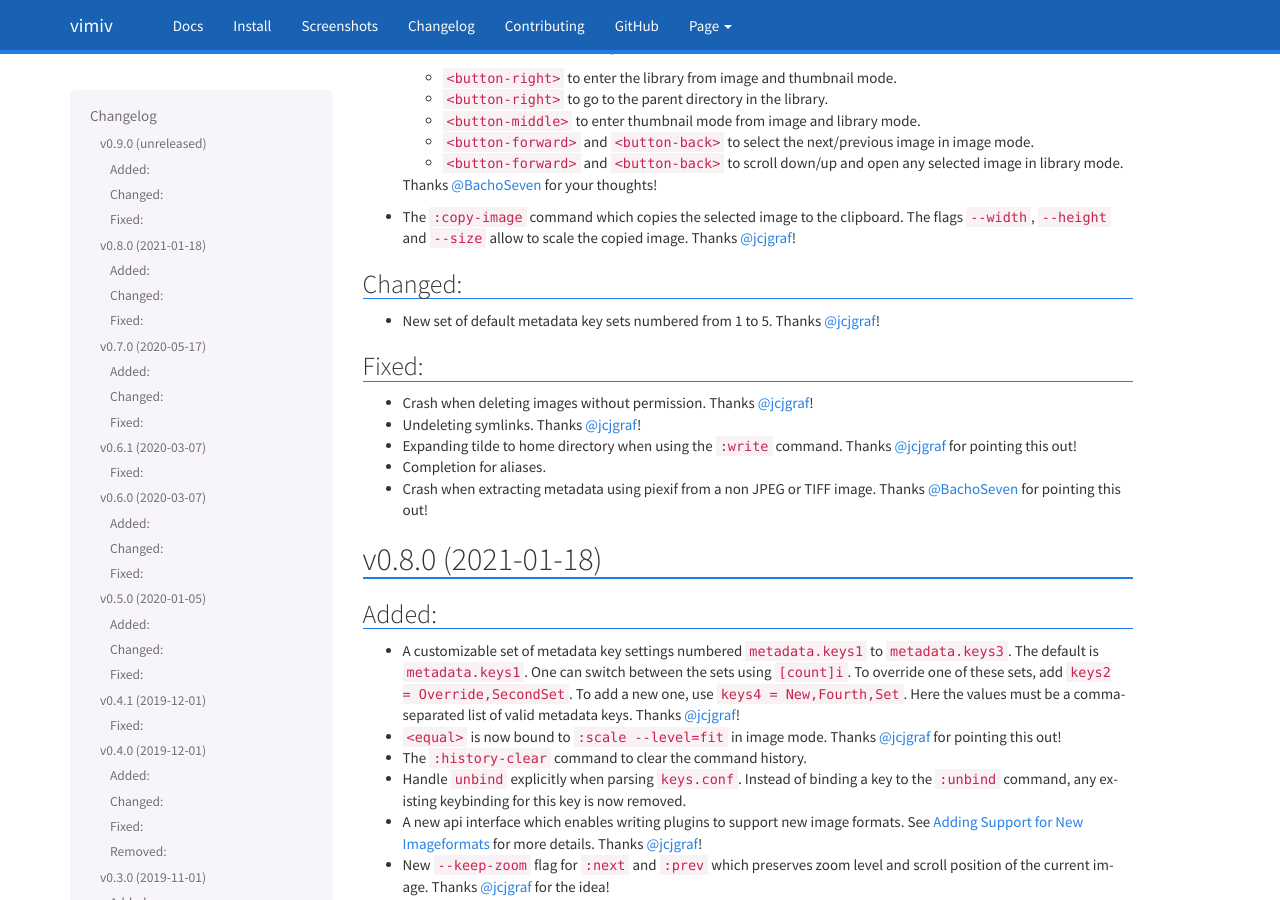
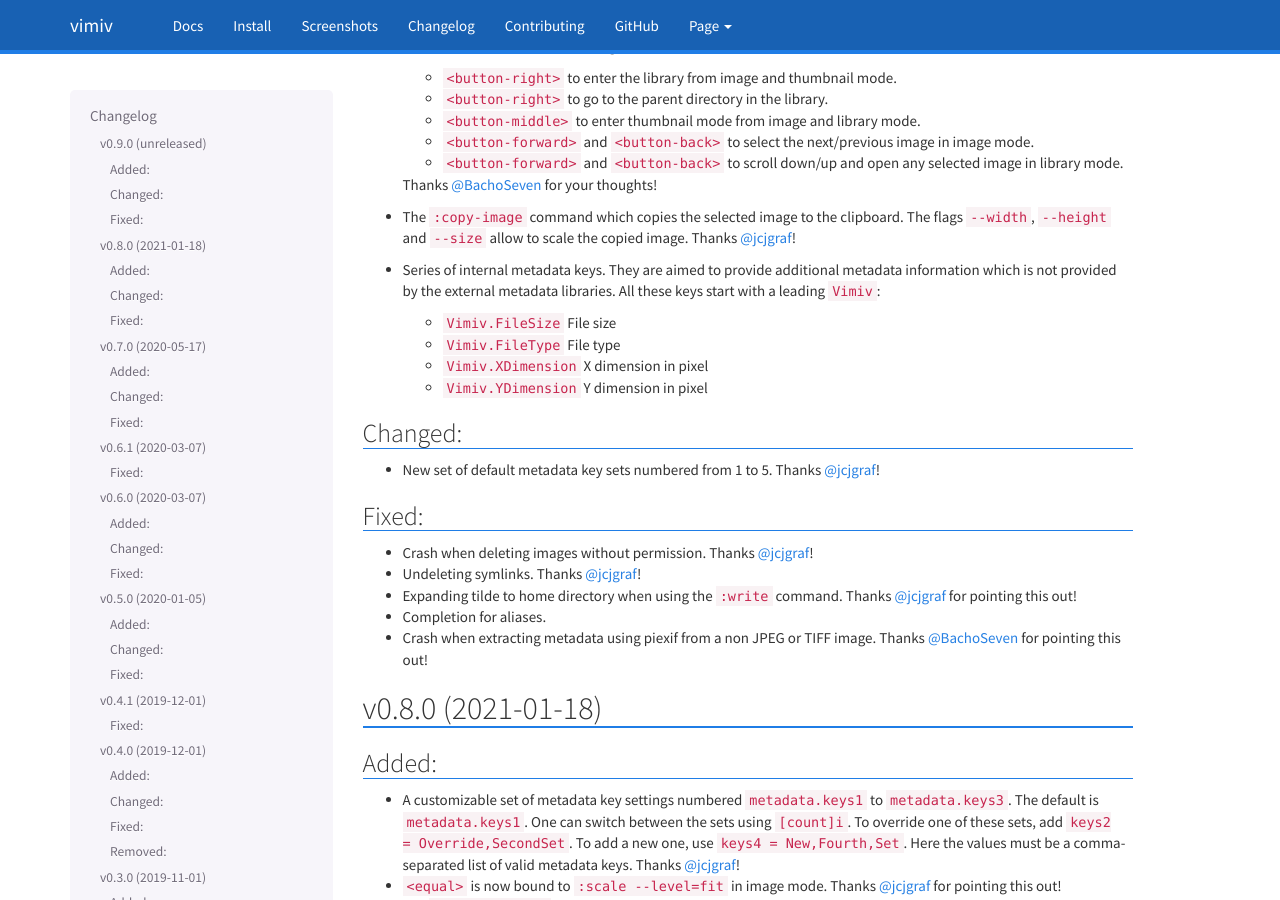
Before and after one commit to karlch/vimiv-qt, a Sphinx documentation site: the page built from docs/changelog.rst, in a window 1280 px wide and 900 px high, scrolled down 522 px. Built offline with Sphinx 7.4.7, drawn with Linux system fonts in a browser that asks for light colours.

Commit message:
UPDATE: changelog to reflect changes of this PR

```diff
--- a/docs/changelog.rst
+++ b/docs/changelog.rst
@@ -39,6 +39,15 @@
 * The ``:copy-image`` command which copies the selected image to the clipboard. The
   flags ``--width``, ``--height`` and ``--size`` allow to scale the copied image.
   Thanks `@jcjgraf`_!
+* Series of internal metadata keys. They are aimed to provide additional metadata
+  information which is not provided by the external metadata libraries. All these keys
+  start with a leading ``Vimiv``:
+
+  * ``Vimiv.FileSize`` File size
+  * ``Vimiv.FileType`` File type
+  * ``Vimiv.XDimension`` X dimension in pixel
+  * ``Vimiv.YDimension`` Y dimension in pixel
+
 
 Changed:
 ^^^^^^^^
```
